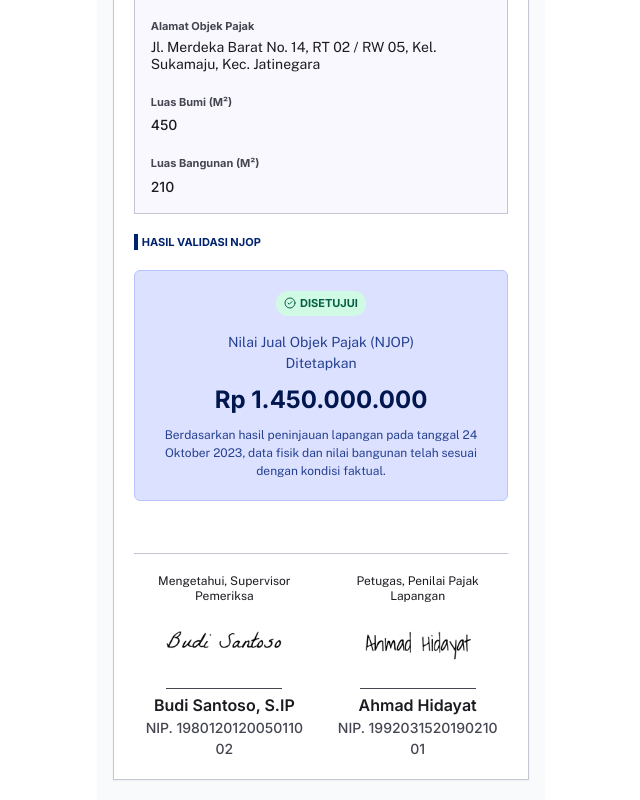
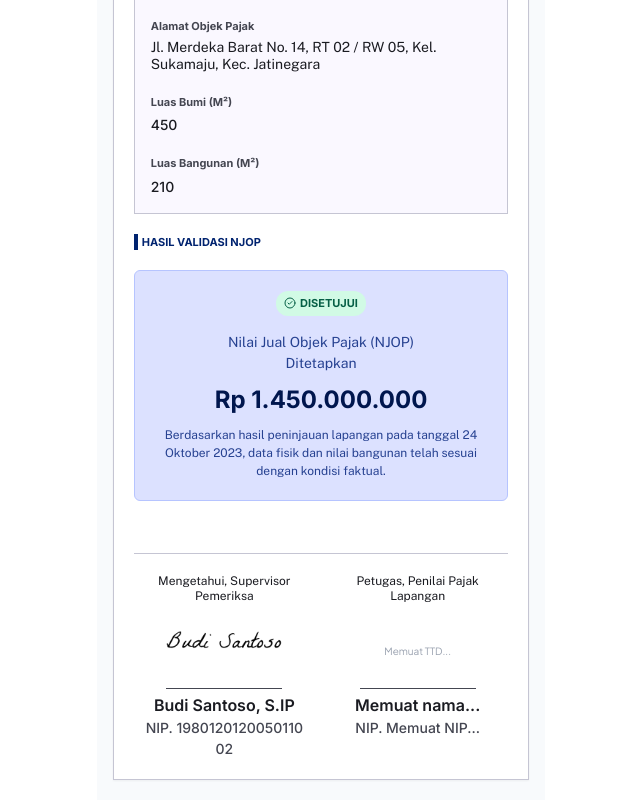
Before and after one commit to mieraaaa/Validator-NJOP, a Next.js app: page /berita-setuju-ttd in a window 1280 px wide. Shown: the part 398-1198 px from the top of the page, without its empty margins (319-959 px from the left). Built offline with nearby package versions, Linux system fonts and the light colour scheme; no server answers; the database is empty.

Commit message:
berita-revisi-ttd, berita-setuju-ttd: menampilkan tanda tangan penilai secara dinamis

```diff
--- a/app/berita-revisi-ttd/page.tsx
+++ b/app/berita-revisi-ttd/page.tsx
@@ -8,8 +8,55 @@ import html2canvas from 'html2canvas';
 import jsPDF from 'jspdf';
 import { Share } from '@capacitor/share';
 import { Filesystem, Directory } from '@capacitor/filesystem';
+import { useEffect, useState } from 'react';
+import { useSearchParams } from 'next/navigation';
+import { supabase } from '@/lib/supabase';
 
 export default function Home() {
+    const searchParams = useSearchParams();
+    const nopProperti = searchParams.get('nop') || '31.71.040.003.012-0051.0';
+
+    const [ttdPenilai, setTtdPenilai] = useState<string | null>(null);
+    const [namaPenilai, setNamaPenilai] = useState<string>("Memuat nama...");
+    const [nipPenilai, setNipPenilai] = useState<string>("Memuat NIP...");
+
+    useEffect(() => {
+        const fetchTandaTangan = async () => {
+            try {
+                const { data, error } = await supabase
+                    .from('decisions')
+                    .select(`
+                        ttd_url,
+                        users (
+                            nama,
+                            nip
+                        )
+                    `)
+                    .eq('nop', nopProperti)
+                    .single();
+
+                if (error) throw error;
+
+                if (data) {
+                    if (data.ttd_url) {
+                        setTtdPenilai(data.ttd_url);
+                    }
+
+                    if (data.users) {
+                        const userData = Array.isArray(data.users) ? data.users[0] : data.users;
+
+                        setNamaPenilai(userData.nama || "Nama Tidak Ditemukan");
+                        setNipPenilai(userData.nip || "-");
+                    }
+                }
+            } catch (error) {
+                console.error("Gagal menarik data lengkap:", error);
+            }
+        };
+
+        fetchTandaTangan();
+    }, [nopProperti]);
+
     const pdfRef = useRef<HTMLDivElement>(null);
 
     const handleDownloadPDF = async () => {
@@ -160,6 +207,7 @@ export default function Home() {
         <hr className="border-[#C5C5D3] w-full mx-auto border-t mt-8"/>
         {/* Bagian Tanda Tangan */}
         <div className="w-full flex justify-between items-start gap-3 text-center text-[#1A1B21]">
+            {/* Bagian Supervisor */}
             <div className="flex flex-col items-center px-2 flex-1 min-w-0">
                 <h5 className="font-public-sans text-[12px] h-[54px] min-h-[36px] flex items-start justify-center leading-tight">Mengetahui, Supervisor Pemeriksa</h5>
                 <div className="h-[60px] flex items-start justify-center">
@@ -175,20 +223,23 @@ export default function Home() {
                 <span className="font-mono font-semibold text-[16px]">Budi Santoso, S.IP</span>
                 <span className="font-mono font-medium text-[14px] text-[#444651] break-all">NIP. 198012012005011002</span>
             </div>
+            {/* Bagian Petugas */}
             <div className="flex flex-col items-center px-2 flex-1 min-w-0">
                 <h5 className="font-public-sans text-[12px] h-[54px] min-h-[36px] flex items-start justify-center leading-tight">Petugas, Penilai Pajak Lapangan</h5>
                 <div className="h-[60px] flex items-start justify-center">
-                    <Image
-                        src="/images/common/ttd-petugas.png"
-                        alt="Logo Tanda Tangan Petugas"
-                        width={150}
-                        height={150}
-                        className="shrink-0"
-                    />
+                    {ttdPenilai ? (
+                        <img
+                            src={ttdPenilai}
+                            alt="Tanda Tangan Penilai"
+                            className="h-full object-contain mix-blend-multiply"
+                        />
+                    ) : (
+                        <span className="text-[10px] text-gray-400 mt-4">Memuat TTD...</span>
+                    )}
                 </div>
                 <hr className="border-[#444651] w-[70%] mx-auto border-t pb-1"/>
-                <span className="font-mono font-semibold text-[16px]">Ahmad Hidayat</span>
-                <span className="font-mono font-medium text-[14px] text-[#444651] break-all">NIP. 199203152019021001</span>
+                <span className="font-mono font-semibold text-[16px]">{namaPenilai}</span>
+                <span className="font-mono font-medium text-[14px] text-[#444651] break-all">NIP. {nipPenilai}</span>
             </div>
         </div>
       </div>
--- a/app/berita-setuju-ttd/page.tsx
+++ b/app/berita-setuju-ttd/page.tsx
@@ -8,8 +8,55 @@ import html2canvas from 'html2canvas';
 import jsPDF from 'jspdf';
 import { Share } from '@capacitor/share';
 import { Filesystem, Directory } from '@capacitor/filesystem';
+import { useEffect, useState } from 'react';
+import { useSearchParams } from 'next/navigation';
+import { supabase } from '@/lib/supabase';
 
 export default function Home() {
+    const searchParams = useSearchParams();
+    const nopProperti = searchParams.get('nop') || '31.71.040.003.012-0051.0';
+
+    const [ttdPenilai, setTtdPenilai] = useState<string | null>(null);
+    const [namaPenilai, setNamaPenilai] = useState<string>("Memuat nama...");
+    const [nipPenilai, setNipPenilai] = useState<string>("Memuat NIP...");
+
+    useEffect(() => {
+        const fetchTandaTangan = async () => {
+            try {
+                const { data, error } = await supabase
+                    .from('decisions')
+                    .select(`
+                        ttd_url,
+                        users (
+                            nama,
+                            nip
+                        )
+                    `)
+                    .eq('nop', nopProperti)
+                    .single();
+
+                if (error) throw error;
+
+                if (data) {
+                    if (data.ttd_url) {
+                        setTtdPenilai(data.ttd_url);
+                    }
+
+                    if (data.users) {
+                        const userData = Array.isArray(data.users) ? data.users[0] : data.users;
+
+                        setNamaPenilai(userData.nama || "Nama Tidak Ditemukan");
+                        setNipPenilai(userData.nip || "-");
+                    }
+                }
+            } catch (error) {
+                console.error("Gagal menarik data lengkap:", error);
+            }
+        };
+
+        fetchTandaTangan();
+    }, [nopProperti]);
+
     const pdfRef = useRef<HTMLDivElement>(null);
 
     const handleDownloadPDF = async () => {
@@ -142,6 +189,7 @@ export default function Home() {
         <hr className="border-[#C5C5D3] w-full mx-auto border-t mt-8"/>
         {/* Bagian Tanda Tangan */}
         <div className="w-full flex justify-between items-start gap-3 text-center text-[#1A1B21]">
+            {/* Bagian Supervisor */}
             <div className="flex flex-col items-center px-2 flex-1 min-w-0">
                 <h5 className="font-public-sans text-[12px] h-[54px] min-h-[36px] flex items-start justify-center leading-tight">Mengetahui, Supervisor Pemeriksa</h5>
                 <div className="h-[60px] flex items-start justify-center">
@@ -157,20 +205,23 @@ export default function Home() {
                 <span className="font-mono font-semibold text-[16px]">Budi Santoso, S.IP</span>
                 <span className="font-mono font-medium text-[14px] text-[#444651] break-all">NIP. 198012012005011002</span>
             </div>
+            {/* Bagian Petugas */}
             <div className="flex flex-col items-center px-2 flex-1 min-w-0">
                 <h5 className="font-public-sans text-[12px] h-[54px] min-h-[36px] flex items-start justify-center leading-tight">Petugas, Penilai Pajak Lapangan</h5>
                 <div className="h-[60px] flex items-start justify-center">
-                    <Image
-                        src="/images/common/ttd-petugas.png"
-                        alt="Logo Tanda Tangan Petugas"
-                        width={150}
-                        height={150}
-                        className="shrink-0"
-                    />
+                    {ttdPenilai ? (
+                        <img
+                            src={ttdPenilai}
+                            alt="Tanda Tangan Penilai"
+                            className="h-full object-contain mix-blend-multiply"
+                        />
+                    ) : (
+                        <span className="text-[10px] text-gray-400 mt-4">Memuat TTD...</span>
+                    )}
                 </div>
                 <hr className="border-[#444651] w-[70%] mx-auto border-t pb-1"/>
-                <span className="font-mono font-semibold text-[16px]">Ahmad Hidayat</span>
-                <span className="font-mono font-medium text-[14px] text-[#444651] break-all">NIP. 199203152019021001</span>
+                <span className="font-mono font-semibold text-[16px]">{namaPenilai}</span>
+                <span className="font-mono font-medium text-[14px] text-[#444651] break-all">NIP. {nipPenilai}</span>
             </div>
         </div>
       </div>
```
